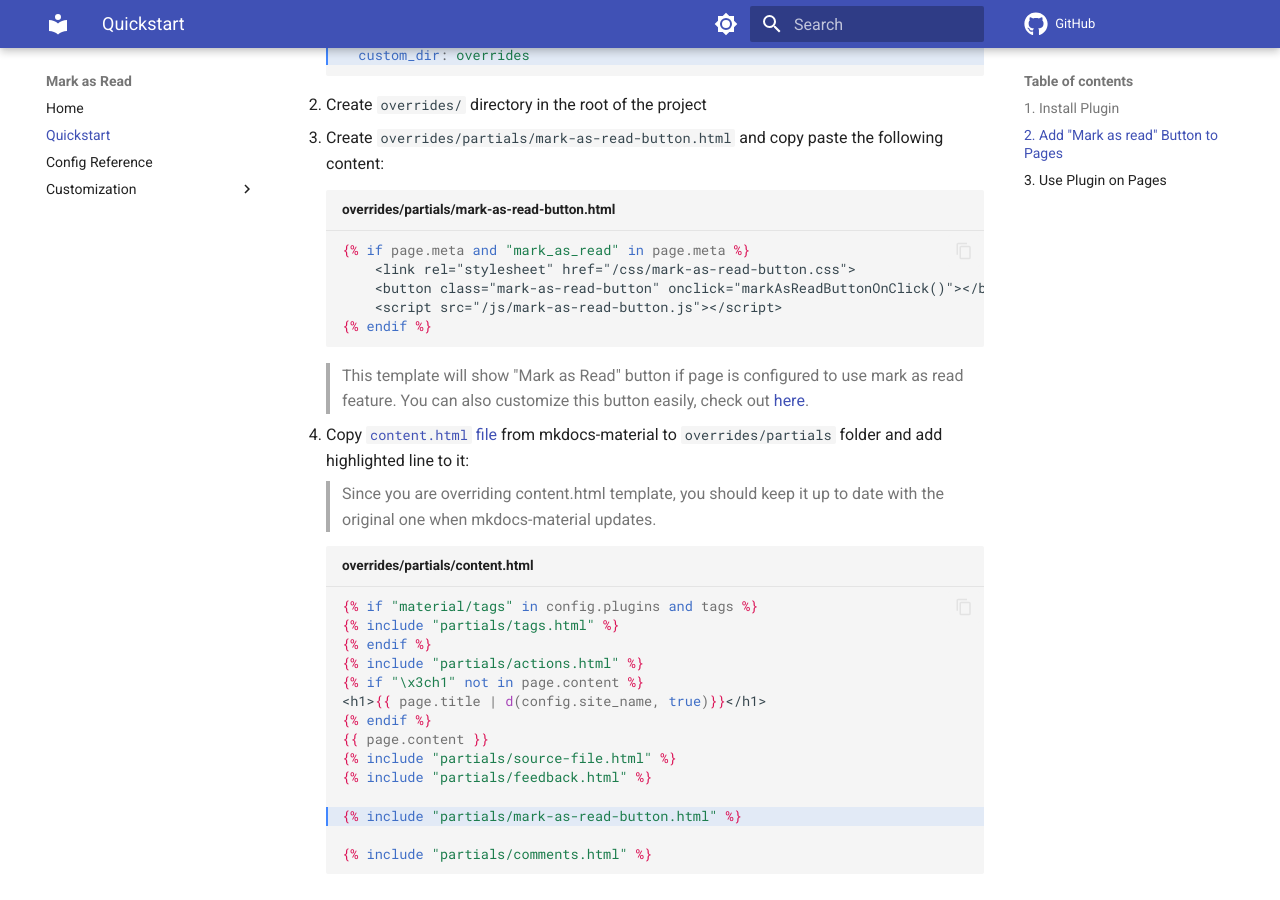
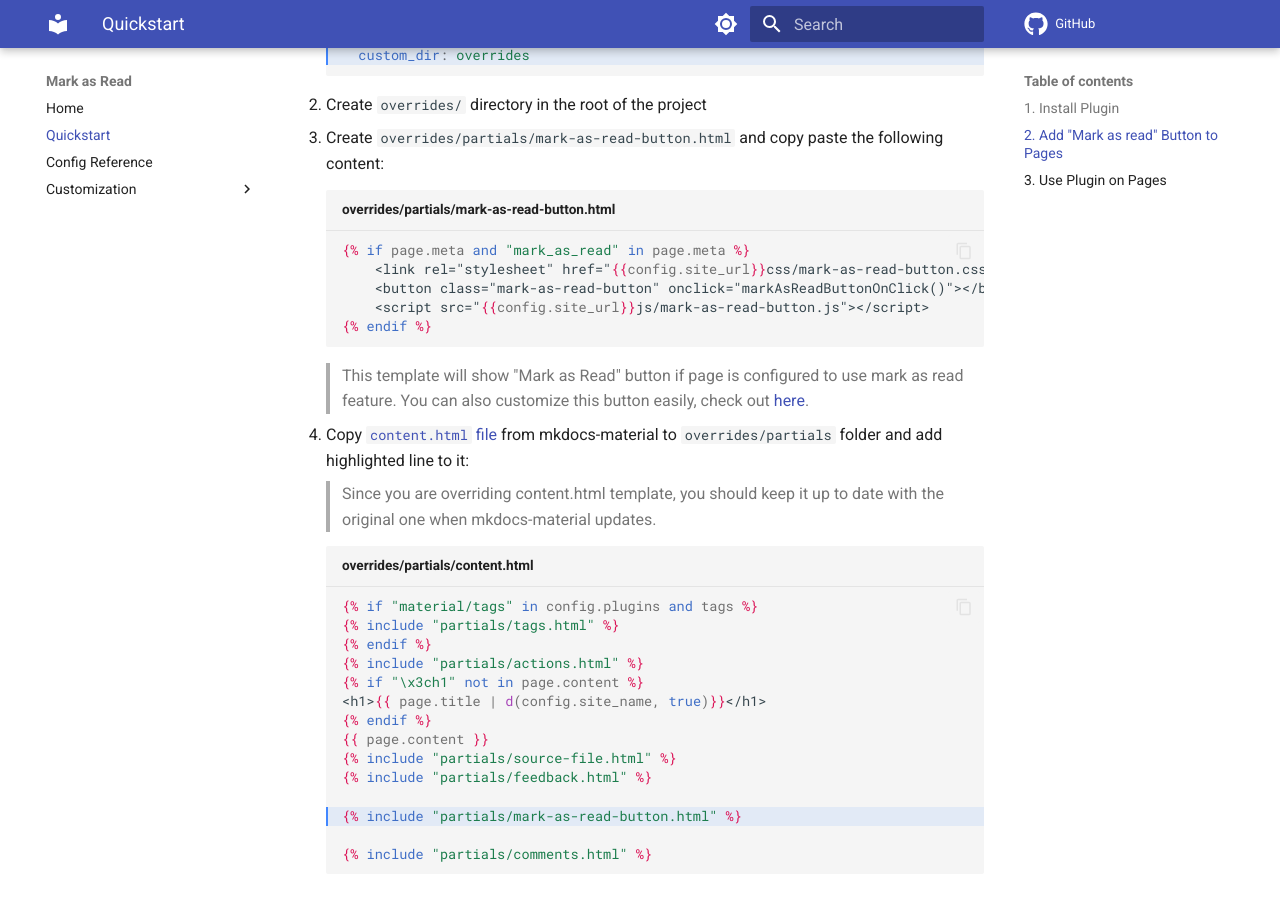
Before and after one commit to berk-karaal/mkdocs-material-mark-as-read, an MkDocs documentation site: the page built from docs/quickstart/index.md, in a window 1280 px wide and 900 px high, scrolled down 960 px. Built offline with MkDocs 1.6.1 and Material for MkDocs 9.7.7, drawn with Linux system fonts in a browser that asks for light colours; emoji names are drawn with the system emoji font; comment, search, counter and statistics services are not loaded.

Commit message:
docs: fix mark-as-read-button.html implementation
We have to get static files relative to site_url

````diff
--- a/docs/quickstart/index.md
+++ b/docs/quickstart/index.md
@@ -45,9 +45,9 @@ steps:
 
     ```jinja title="overrides/partials/mark-as-read-button.html"
     {% if page.meta and "mark_as_read" in page.meta %}
-        <link rel="stylesheet" href="/css/mark-as-read-button.css">
+        <link rel="stylesheet" href="{{config.site_url}}css/mark-as-read-button.css">
         <button class="mark-as-read-button" onclick="markAsReadButtonOnClick()"></button>
-        <script src="/js/mark-as-read-button.js"></script>
+        <script src="{{config.site_url}}js/mark-as-read-button.js"></script>
     {% endif %}
     ```
 
````
